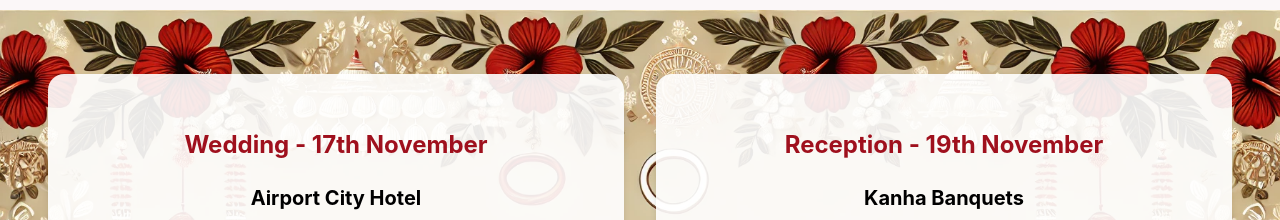
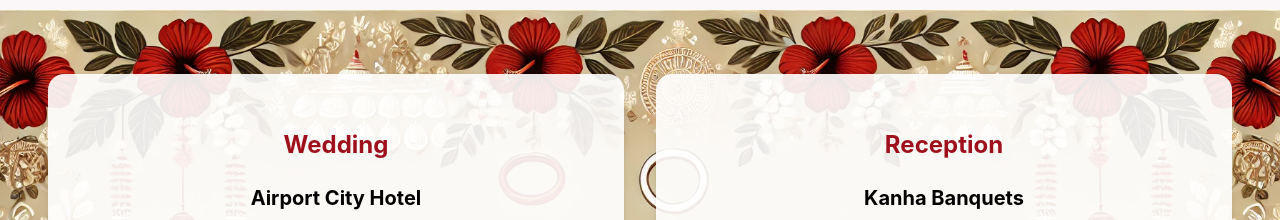
Before and after one commit to ixaxaar/deployinghappiness.com, a React (Create React App) app: page / in a window 1280 px wide. Shown: the part 1640-1860 px from the top of the page. Built offline with nearby package versions, Linux system fonts and the light colour scheme.

Commit message:
Update App.js

```diff
--- a/src/App.js
+++ b/src/App.js
@@ -174,7 +174,7 @@
         <div className={styles.venueGrid}>
           {/* Wedding Venue */}
           <div className={styles.venueCard}>
-            <h3 className={styles.venueName}>Wedding - 17th November</h3>
+            <h3 className={styles.venueName}>Wedding</h3>
             <div className={styles.venueInfo}>
               <h4 className={styles.venueTitle}>Airport City Hotel</h4>
               <div className={styles.venueAddress}>
@@ -198,7 +198,7 @@
 
           {/* Reception Venue */}
           <div className={styles.venueCard}>
-            <h3 className={styles.venueName}>Reception - 19th November</h3>
+            <h3 className={styles.venueName}>Reception</h3>
             <div className={styles.venueInfo}>
               <h4 className={styles.venueTitle}>Kanha Banquets</h4>
               <div className={styles.venueAddress}>
@@ -480,7 +480,7 @@
 
         <div className={styles.footerInfo}>
           <div className={styles.footerHashtag}>#DeployingHappiness</div>
-          <div className={styles.footerDate}>🧿 17.11.2024 🧿</div>
+          <div className={styles.footerDate}>🧿 🧿</div>
           <div className={styles.footerCredit}>
             <Heart className={styles.footerHeart} />
             <span>Russi & Amrita</span>
```
